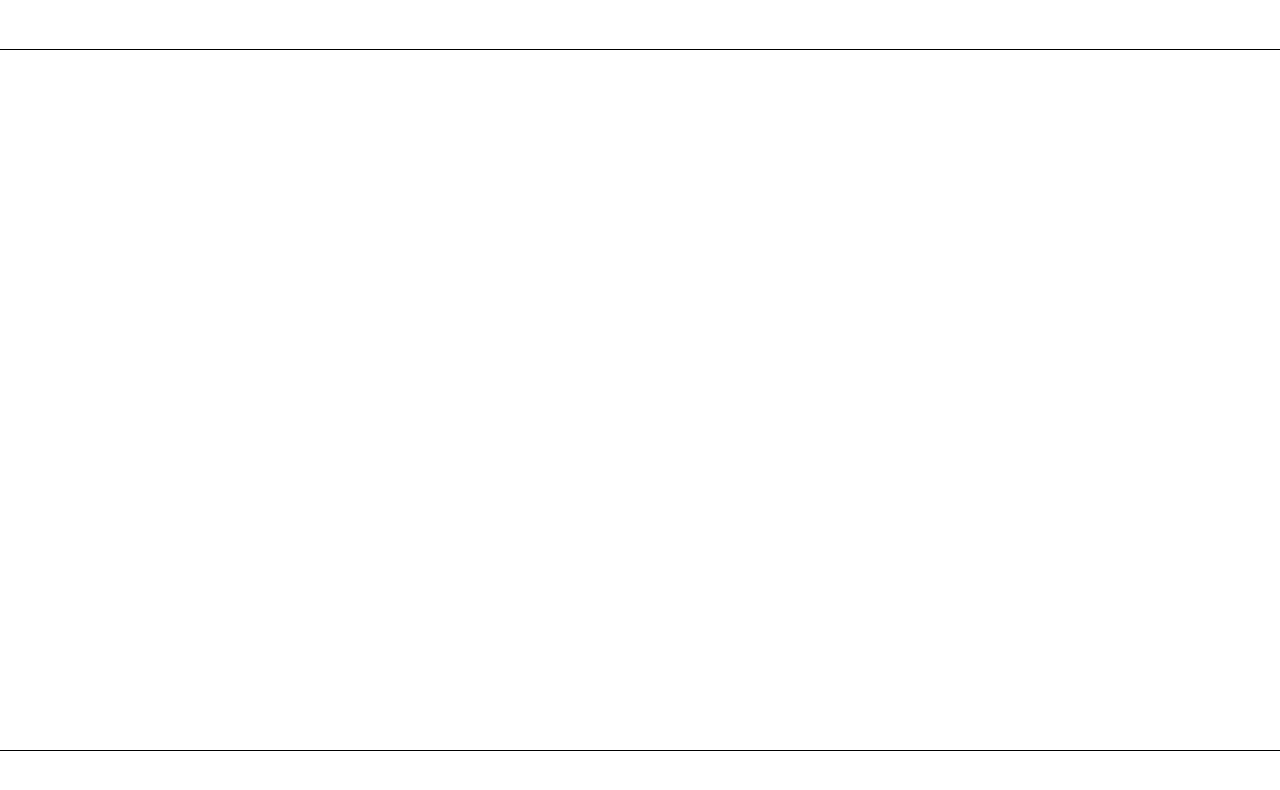
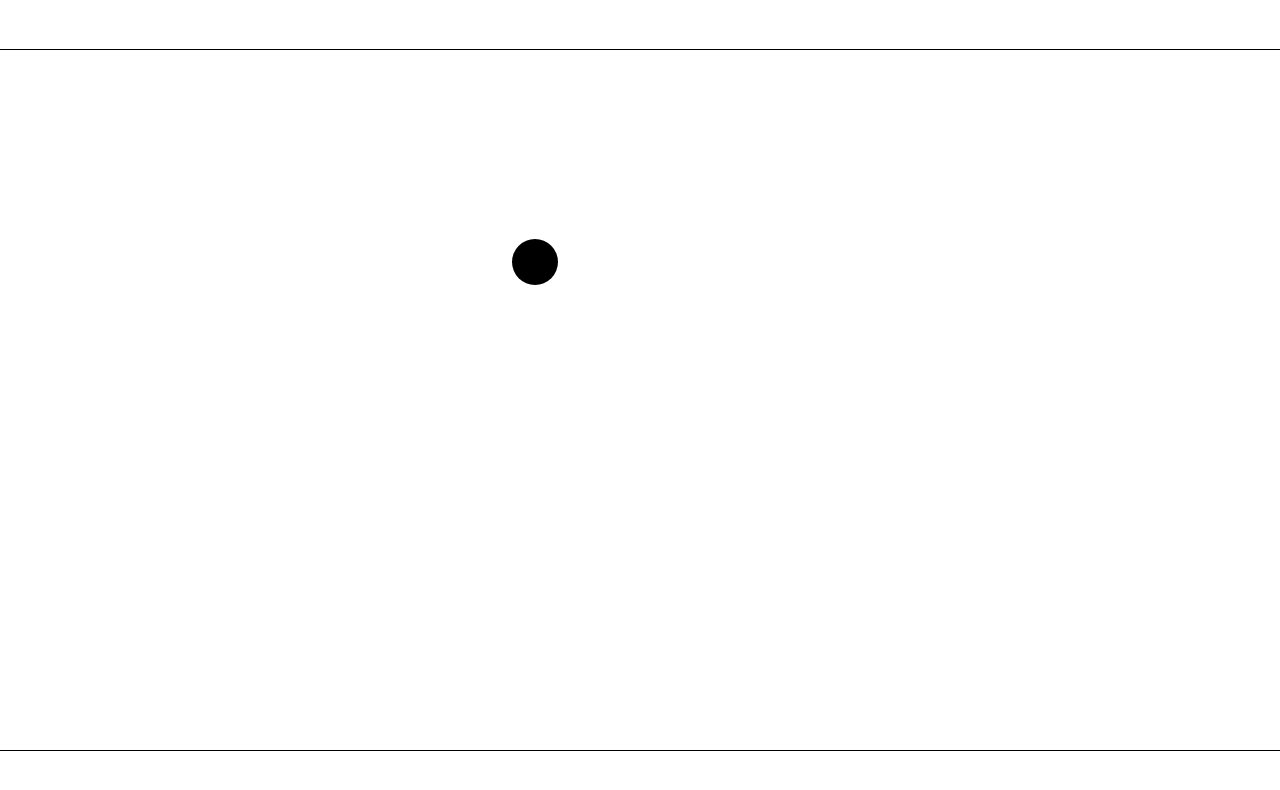
Before and after one commit to yousuke-murayama/remake-reflexes-game, a React (Vite) app: page / in a window 1280 px wide. Both pictures are taken after a click on the button "START". Shown: the top 790 px of the page. Built offline with nearby package versions, Linux system fonts and the light colour scheme.

Commit message:
feat(): ターゲットの表示

```diff
--- a/src/components/PlayingSection.tsx
+++ b/src/components/PlayingSection.tsx
@@ -1,5 +1,5 @@
-import type { FC } from "react";
-import type { Difficulty } from "../types/sections.interface";
+import { useEffect, useMemo, useState, type FC } from "react";
+import { Difficulty, type Target } from "../types/sections.interface";
 import { Box, styled } from "@mui/material";
 
 interface Props {
@@ -7,6 +7,43 @@ interface Props {
 }
 
 export const PlayingSection: FC<Props> = ({ difficulty }) => {
+  const [targets, setTargets] = useState<Target[]>([]);
+
+  const interval = useMemo(() => {
+    if (difficulty === Difficulty.Easy) {
+      return 1200;
+    }
+    if (difficulty === Difficulty.Normal) {
+      return 1000;
+    }
+    return 750;
+  }, [difficulty]);
+
+  useEffect(() => {
+    let created = 0;
+
+    const timer = setInterval(() => {
+      created += 1;
+      setTargets((prev) => [
+        ...prev.map((target) => ({ ...target, isDisplay: false })),
+        {
+          id: created,
+          position: {
+            x: Math.floor(Math.random() * 96),
+            y: Math.floor(Math.random() * 96),
+          },
+          size: Math.floor(Math.random() * 41) + 10,
+          isDisplay: true,
+        },
+      ]);
+      if (created >= 20) {
+        window.clearInterval(timer);
+      }
+    }, interval);
+
+    return () => window.clearInterval(timer);
+  }, [interval]);
+
   return (
     <PlayingSectionContainer>
       <Box
@@ -14,8 +51,28 @@ export const PlayingSection: FC<Props> = ({ difficulty }) => {
           border: "1px solid black",
           width: "1280px",
           height: "700px",
+          position: "relative",
         }}
-      ></Box>
+      >
+        {targets.map(
+          (target) =>
+            target.isDisplay && (
+              <Box
+                key={target.id}
+                sx={{
+                  position: "absolute",
+                  left: `${target.position.x}%`,
+                  top: `${target.position.y}%`,
+                  width: `${target.size}px`,
+                  height: `${target.size}px`,
+                  borderRadius: "50%",
+                  backgroundColor: "black",
+                  cursor: "pointer",
+                }}
+              />
+            ),
+        )}
+      </Box>
     </PlayingSectionContainer>
   );
 };
--- a/src/types/sections.interface.ts
+++ b/src/types/sections.interface.ts
@@ -5,3 +5,13 @@ export const Difficulty = {
 } as const;
 
 export type Difficulty = (typeof Difficulty)[keyof typeof Difficulty];
+
+export interface Target {
+  id: number;
+  position: {
+    x: number;
+    y: number;
+  };
+  size: number;
+  isDisplay: boolean;
+}
```
